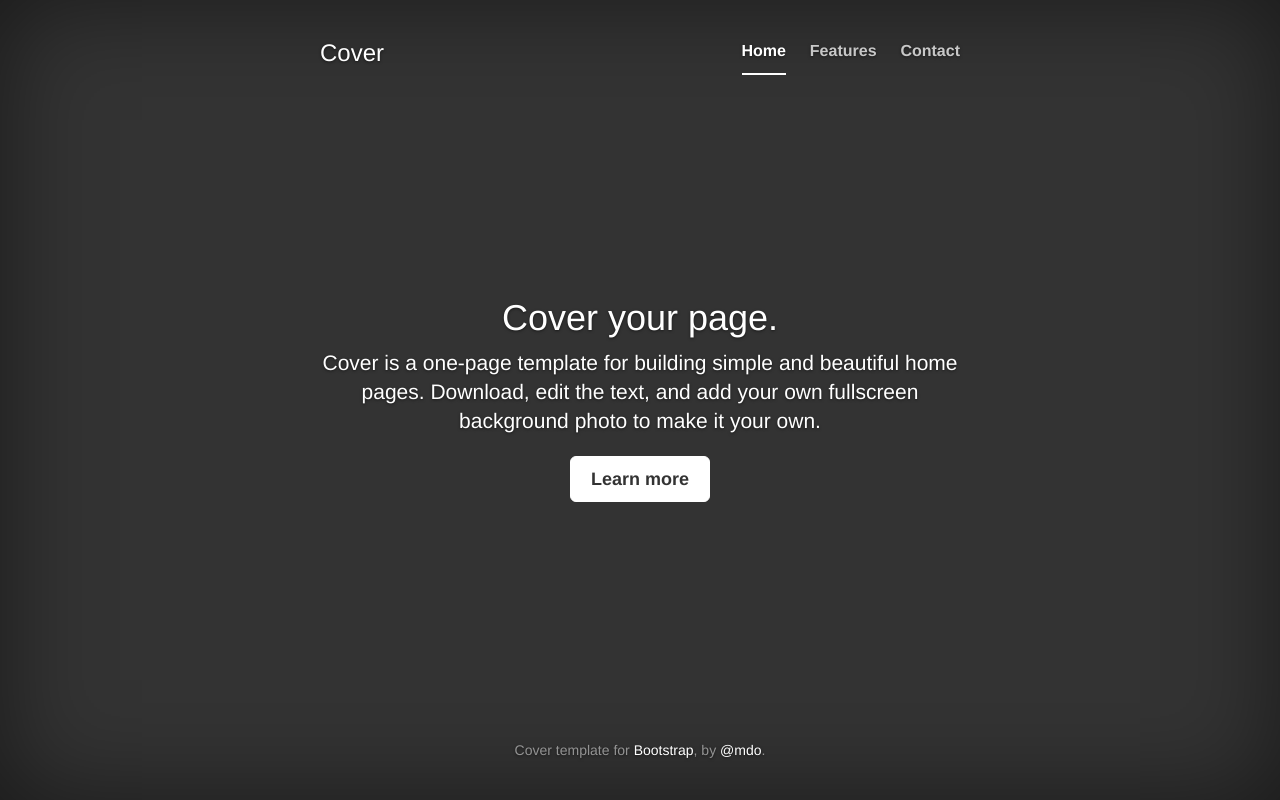
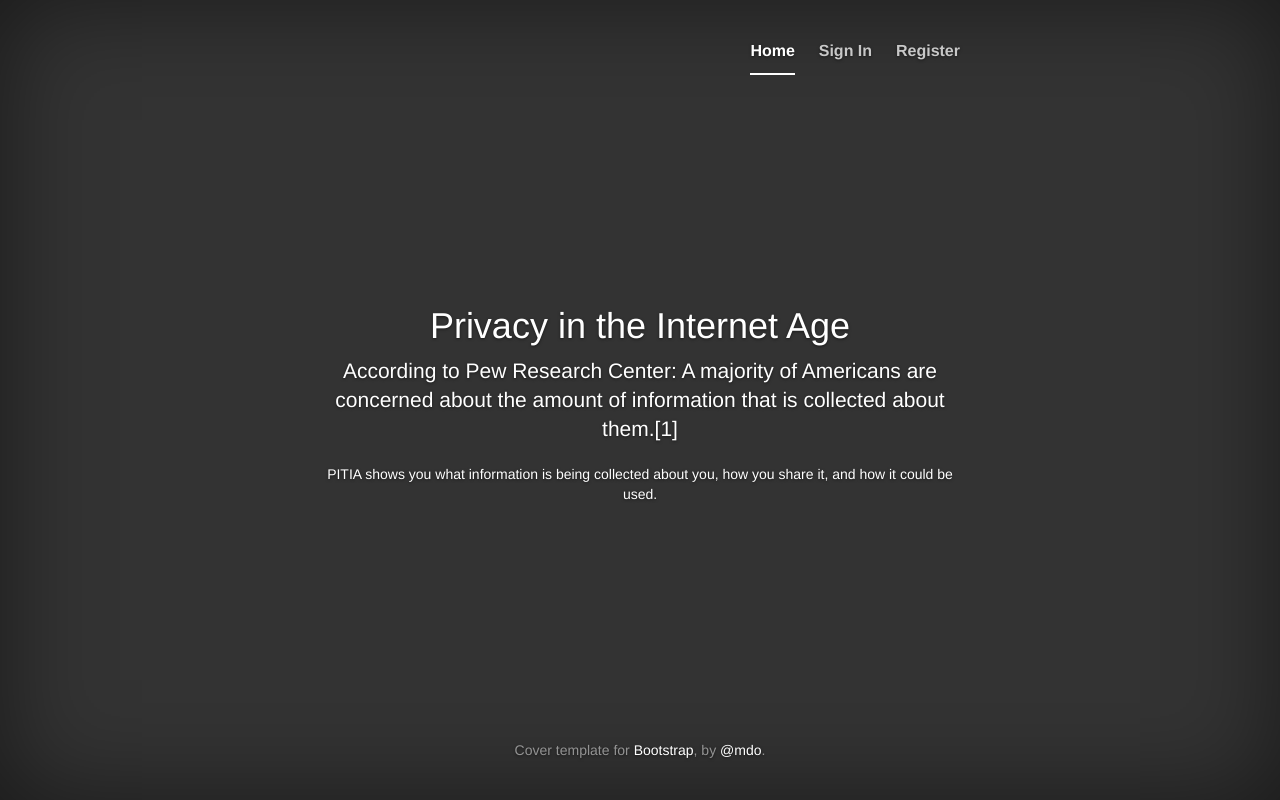
Before and after one commit to milanx13/cs361projectb, a plain HTML site: page index.html in a window 1280 px wide. Drawn offline with nearby package versions, Linux system fonts and the light colour scheme; a script that the page names is missing.

Commit message:
Basic homepage and links

```diff
--- a/index.html
+++ b/index.html
@@ -22,30 +22,24 @@
   <body>
 
     <div class="site-wrapper">
-
       <div class="site-wrapper-inner">
-
         <div class="cover-container">
-
           <div class="masthead clearfix">
             <div class="inner">
-              <h3 class="masthead-brand">Cover</h3>
               <nav>
                 <ul class="nav masthead-nav">
                   <li class="active"><a href="#">Home</a></li>
-                  <li><a href="#">Features</a></li>
-                  <li><a href="#">Contact</a></li>
+                  <li><a href="#">Sign In</a></li>
+                  <li><a href="#">Register</a></li>
                 </ul>
               </nav>
             </div>
           </div>
 
           <div class="inner cover">
-            <h1 class="cover-heading">Cover your page.</h1>
-            <p class="lead">Cover is a one-page template for building simple and beautiful home pages. Download, edit the text, and add your own fullscreen background photo to make it your own.</p>
-            <p class="lead">
-              <a href="#" class="btn btn-lg btn-default">Learn more</a>
-            </p>
+            <h1 class="cover-heading">Privacy in the Internet Age</h1>
+            <p class="lead">According to Pew Research Center: A majority of Americans are concerned about the amount of information that is collected about them.[1]</p>
+            <p>PITIA shows you what information is being collected about you, how you share it, and how it could be used.</p>
           </div>
 
           <div class="mastfoot">
```
